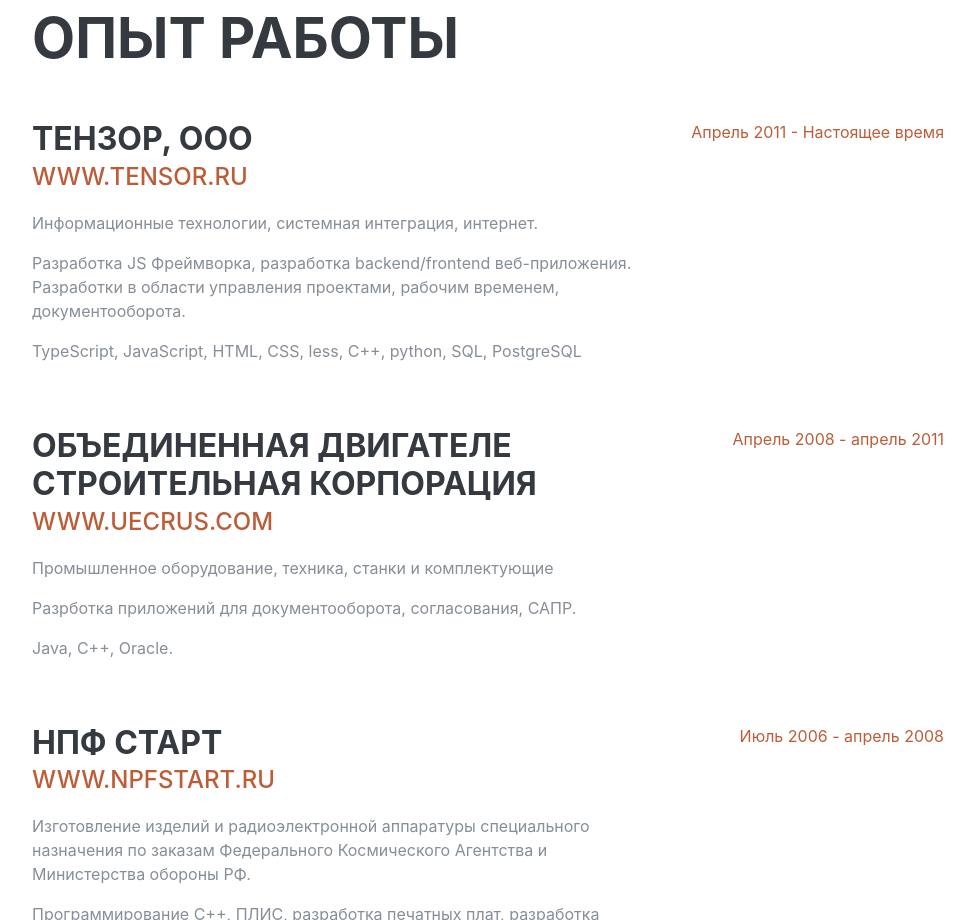
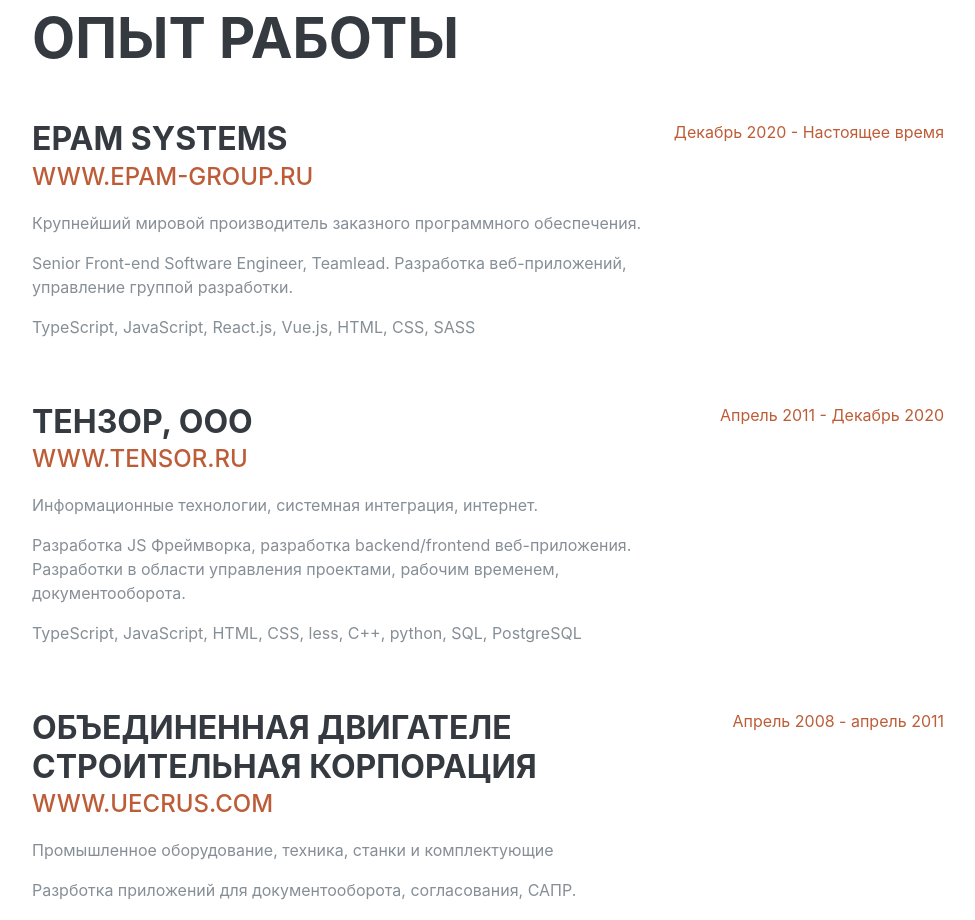
Before and after one commit to grammidin4eg/karachevtsevuu_card, a website: page index.html in a window 1280 px wide. Shown: the part 1660-2580 px from the top of the page, without its empty margins (288-1263 px from the left). Drawn offline with nearby package versions, Linux system fonts and the light colour scheme; files that its build step writes are made by us from their sources; a web font is replaced by a local one.

Commit message:
Обновил опыт работы

```diff
--- a/index.html
+++ b/index.html
@@ -188,6 +188,19 @@
 
           <div class="resume-item d-flex flex-column flex-md-row mb-5">
             <div class="resume-content mr-auto">
+              <h3 class="mb-0">EPAM Systems</h3>
+              <div class="subheading mb-3"><a  target="_blank" href="http://www.tensor.ru">www.epam-group.ru</a></div>
+              <p>Крупнейший мировой производитель заказного программного обеспечения.</p>
+			  <p>Senior Front-end Software Engineer, Teamlead. Разработка веб-приложений, управление группой разработки.</p>
+              <p>TypeScript, JavaScript, React.js, Vue.js, HTML, CSS, SASS</p>
+            </div>
+            <div class="resume-date text-md-right">
+              <span class="text-primary">Декабрь 2020 - Настоящее время</span>
+            </div>
+          </div>
+
+		  <div class="resume-item d-flex flex-column flex-md-row mb-5">
+            <div class="resume-content mr-auto">
               <h3 class="mb-0">Тензор, ООО</h3>
               <div class="subheading mb-3"><a  target="_blank" href="http://www.tensor.ru">www.tensor.ru</a></div>
               <p>Информационные технологии, системная интеграция, интернет.</p>
@@ -195,7 +208,7 @@
               <p>TypeScript, JavaScript, HTML, CSS, less, C++, python, SQL, PostgreSQL</p>
             </div>
             <div class="resume-date text-md-right">
-              <span class="text-primary">Апрель 2011 - Настоящее время</span>
+              <span class="text-primary">Апрель 2011 - Декабрь 2020</span>
             </div>
           </div>
 
```
